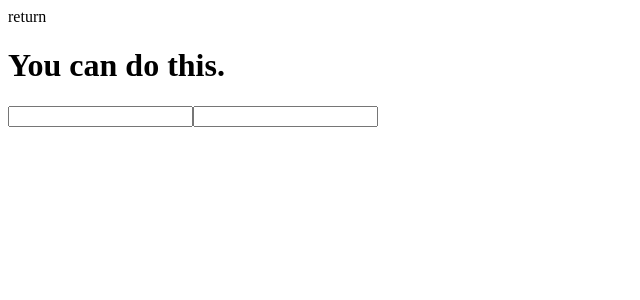
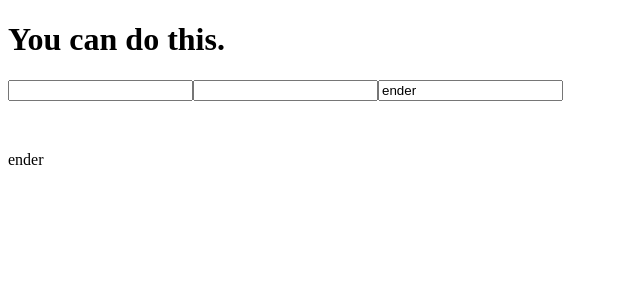
Before and after one commit to alchemy-fullstack-js-spring-2019/react-quiz-retake, a React app: page / in a window 1280 px wide. Shown: the top 300 px of the page, without its empty margins (0-640 px from the left). Built offline with nearby package versions, Linux system fonts and the light colour scheme.

Commit message:
In progress, inputs aren't hooking up right

```diff
--- a/src/components/App.js
+++ b/src/components/App.js
@@ -1,12 +1,11 @@
 import React from 'react';
-import TextSelector from './TextSelector';
+import Meme from './Meme';
 
 export default function App() {
   return (
     <>
-    return <h1>You can do this.</h1>
-    <TextSelector />
-    <TextSelector />
+      <h1>You can do this.</h1>
+      <Meme />
     </>
   );
 }
--- /dev/null
+++ b/src/components/Display.js
@@ -0,0 +1,25 @@
+//takes headerText
+//takes footerText
+//takes image prop
+
+import React from 'react';
+import PropTypes from 'prop-types';
+
+function Display({ headerText, image, footerText }) {
+
+  return (
+    <div>
+      <p>{headerText}</p>
+      <img src={image} />
+      <p>{footerText}</p>
+    </div>
+  );
+}
+
+Display.propTypes = {
+  headerText: PropTypes.string.isRequired,
+  image: PropTypes.string.isRequired,
+  footerText: PropTypes.string.isRequired
+};
+
+export default Display;
--- /dev/null
+++ b/src/components/Meme.js
@@ -0,0 +1,27 @@
+import React, { PureComponent } from 'react';
+import TextSelector from './TextSelector';
+import Display from './Display';
+
+export default class Meme extends PureComponent {
+  state= {
+    headerText: '',
+    image: '',
+    footerText: 'ender'
+  }
+
+  handleChange = ({ target }) => {
+    this.setState({ [target.name ]: target.value });
+  }
+
+  render() {
+    const { headerText, image, footerText } = this.state;
+    return (
+      <>
+        <TextSelector name="headerText" text={headerText} handleChange={this.handleChange} />
+        <TextSelector name="image" text={image} handleChange={this.handleChange} />
+        <TextSelector name="footerText" text={footerText} handleChange={this.handleChange} />
+        <Display headerText={headerText} image={image} footerText={footerText} />
+      </>
+    );
+  }
+}
--- a/src/components/TextSelector.js
+++ b/src/components/TextSelector.js
@@ -3,7 +3,7 @@ import PropTypes from 'prop-types';
 
 function TextSelector({ text, handleChange }) {
   return (
-    <input name="text" type="text" value={text} onChange={handleChange} />
+    <input name="headerText" type="text" value={text} onChange={handleChange} />
   );
 }
 
```
